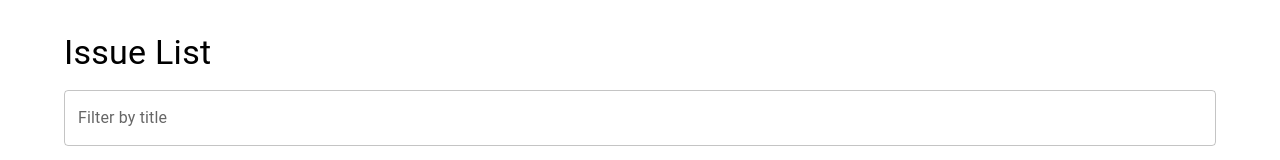
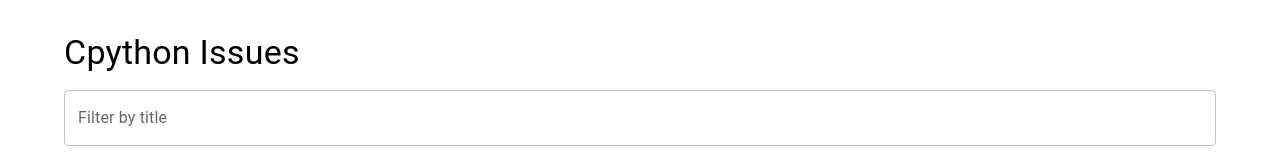
Before and after one commit to xncbf/cpython-issue-tracker, a React (Create React App) app in the folder frontend/: page / in a window 1280 px wide. Shown: the top 160 px of the page. Built offline with nearby package versions, Linux system fonts and the light colour scheme; no server answers.

Commit message:
update title

```diff
--- a/frontend/src/IssueList.tsx
+++ b/frontend/src/IssueList.tsx
@@ -108,7 +108,7 @@ function IssueList() {
         <Container>
             <Box my={4}>
                 <Typography variant="h4" gutterBottom>
-                    Issue List
+                    Cpython Issues
                 </Typography>
                 <Box my={2}>
                     <TextField
```
